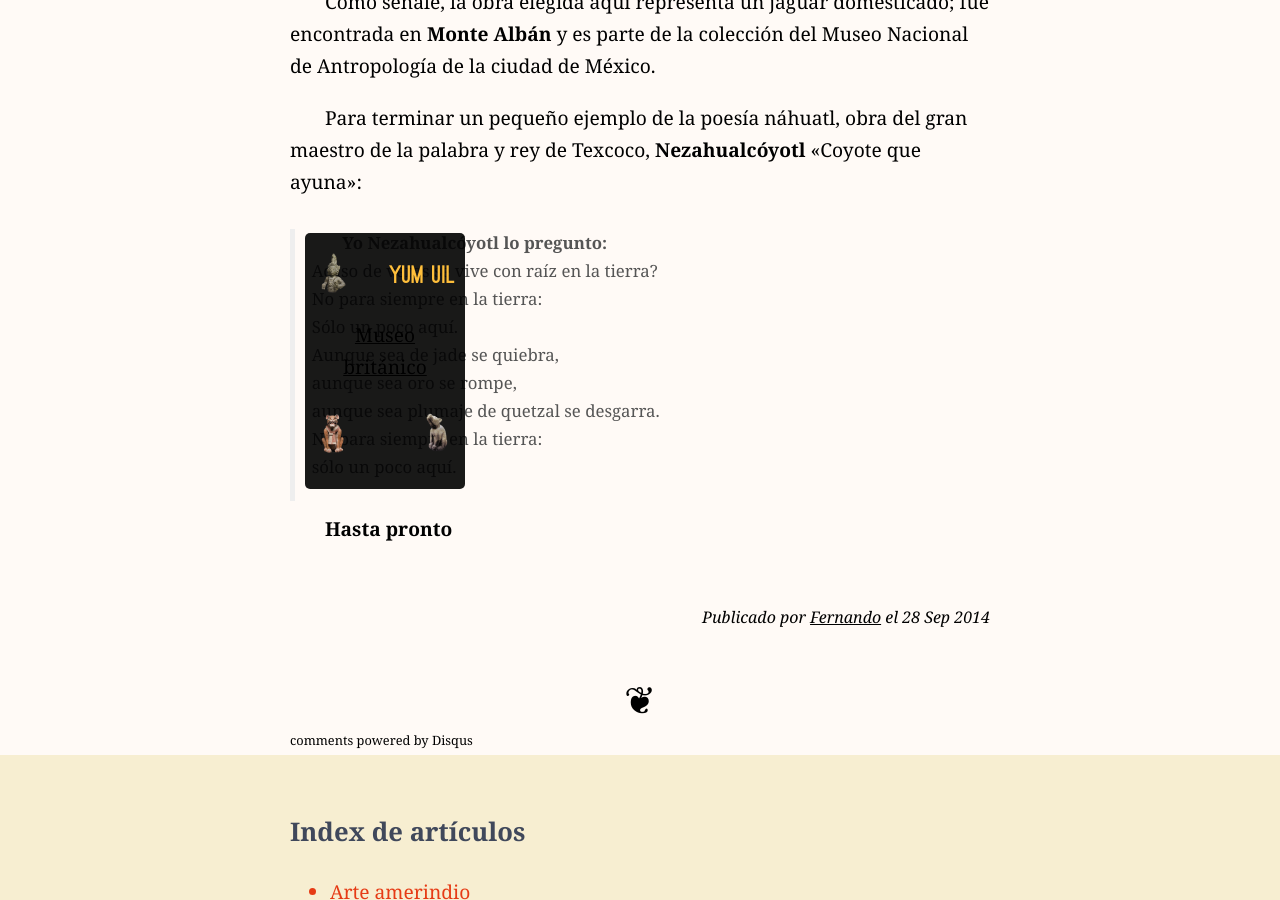
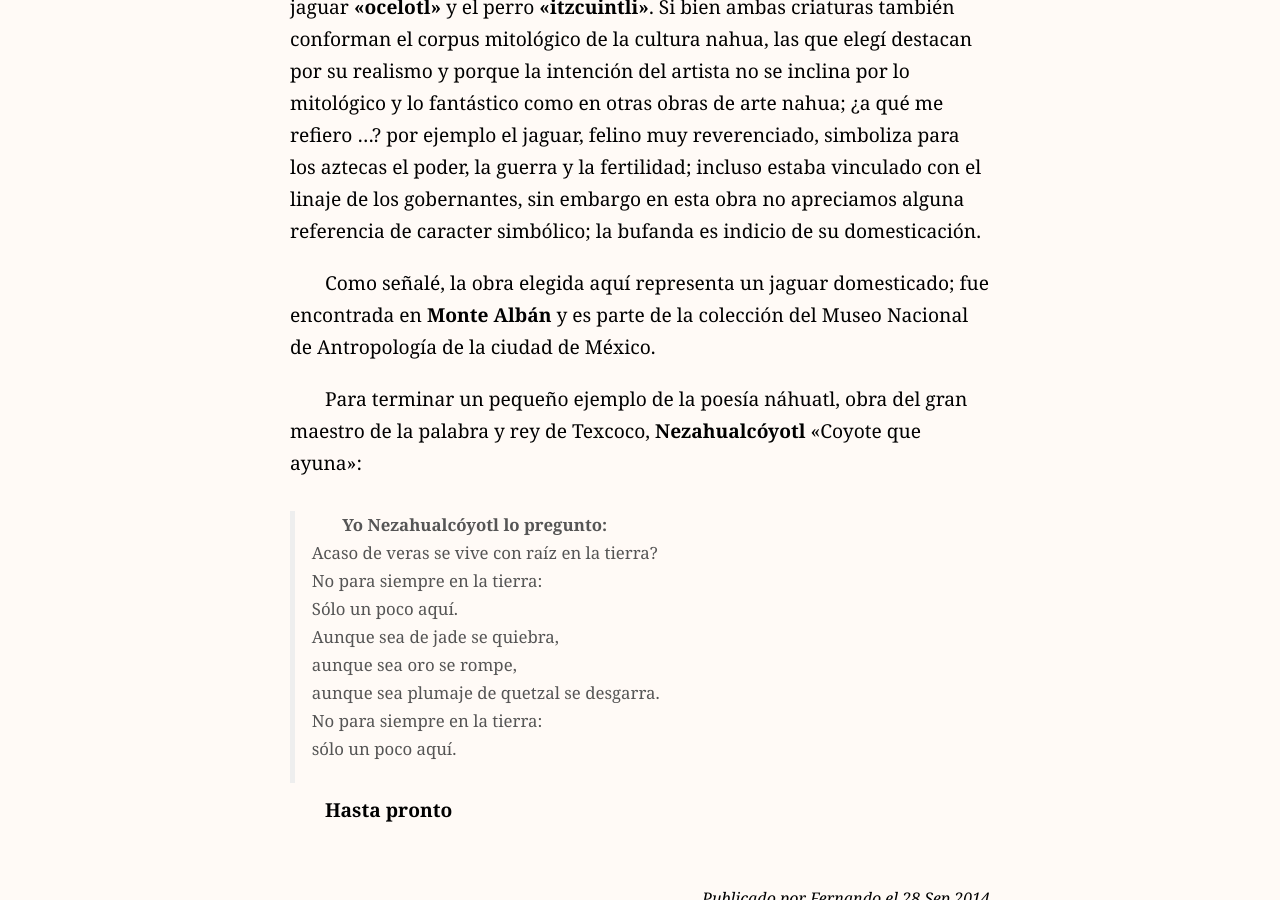
Before and after one commit to fernanz/fernanz.github.io, a Jekyll site: the page built from _posts/2014-09-28-mesoamericanos.md, in a window 1280 px wide and 900 px high, scrolled down 1169 px. Built offline with Jekyll 4.4.1, drawn with Linux system fonts in a browser that asks for light colours; some web fonts are replaced; Markdown is read by kramdown in place of the engine named in the settings; comment, search, counter and statistics services are not loaded.

Commit message:
revert
back to square one

```diff
--- a/_posts/2014-09-28-mesoamericanos.md
+++ b/_posts/2014-09-28-mesoamericanos.md
@@ -11,12 +11,9 @@
 
 Para decorar los encabezados de estas páginas preferí volver al arte prehispánico, he empezado con el arte de los antiguos pueblos nahua y maya, más adelante incluiré muestras de tierras sudamericanas. No las elegí para resaltar algún significado especial más que el estético y mi gusto por el arte figurativo naturalista de dichas culturas, sin olvidar su expresividad.
 
-<section class="fluido" id="dribbble-shots">
-<div class="gallery info-panel">
+<section class="fluido">
+<div class="gallery">
 <a href="http://fernanz.github.io/assets/mayan.png" title="" data-fluidbox class="col-3"><img src="http://fernanz.github.io/assets/mayan.png" alt="" title="" /></a>
-<h2>Yum Uil</h2>
-<p><a href="http://britishmuseum.org">Museo británico</a></p>
-
 <a href="http://fernanz.github.io/assets/nahua.png" title="" data-fluidbox class="col-3"><img src="http://fernanz.github.io/assets/nahua.png" alt="" title="" /></a>
 <a href="http://fernanz.github.io/assets/doggy.png" title="" data-fluidbox class="col-3"><img src="http://fernanz.github.io/assets/doggy.png" alt="" title="" /></a>
 </div>
```
